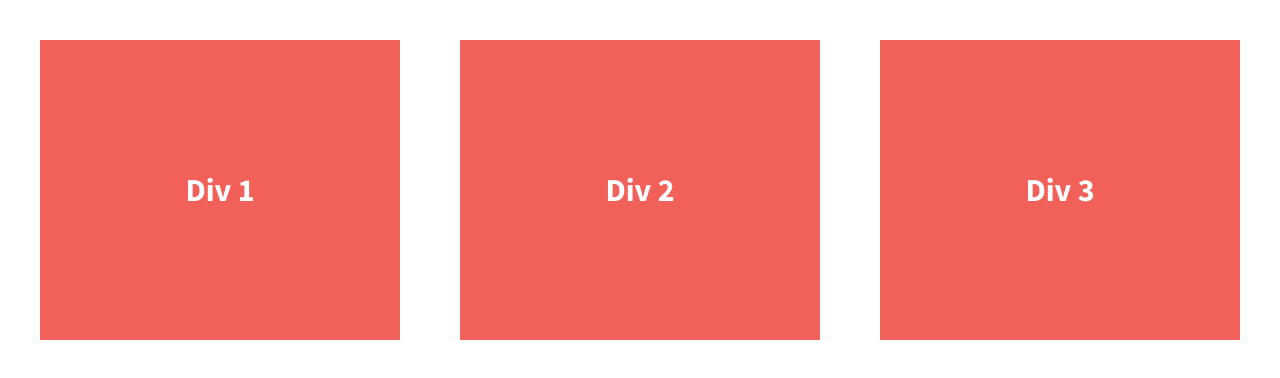
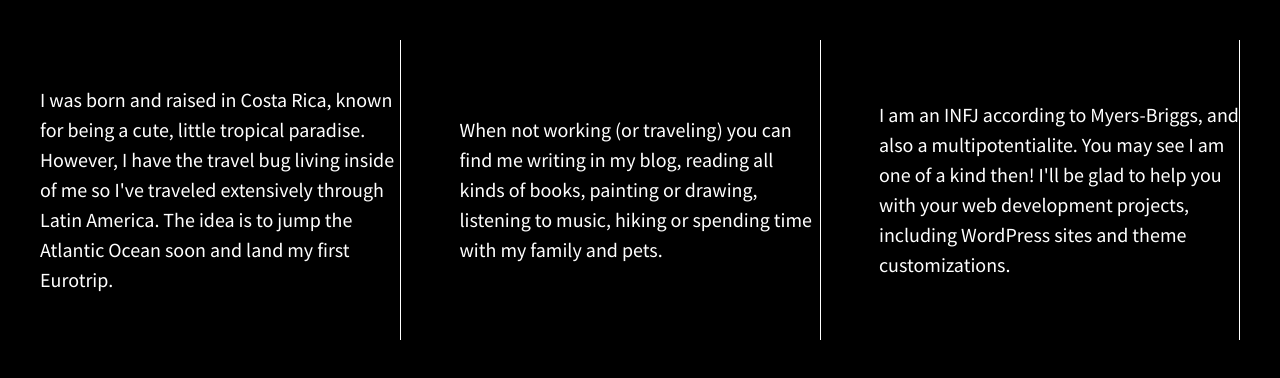
Before and after one commit to Marcelu83/divs-flexbox-challenge, a plain HTML site: page index.html in a window 1280 px wide. Drawn offline with nearby package versions, Linux system fonts and the light colour scheme.

Commit message:
Grid layout-Border issue

```diff
--- a/css/main.css
+++ b/css/main.css
@@ -97,8 +97,9 @@ textarea {
 
 
 html {
-  background-color: #fff;
-  height: 100%;
+  background-color: #000;
+    height: 100%;
+    width:100%;
 }
 
 body {
@@ -110,22 +111,25 @@ body {
 
 .wrapper {
   /*add display:flex and set justify-content to space-between*/
-  font-weight: 700;
+  font-weight: 500;
   display:flex;
   justify-content: space-between;
+  align-items:center;
 }
 
 .div-1, .div-2, .div-3 {
   /*give the divs a width of 30%, add display:flex, set justify-content and align-items to center*/
   color: #fff;
   line-height: 1.5em;
-  font-size: 1.6em;
-  background-color: #f16059;
+  font-size: 1em;
+  background-color: #000;
   height: 300px;
   width:30%;
   display:flex;
   justify-content:center;
   align-items: center;
+  border-right:1px solid white;
+
 
 }
 
--- a/index.html
+++ b/index.html
@@ -23,13 +23,26 @@
 
         <section class="wrapper">
             <div class="div-1">
-                Div 1
+            <p>I was born and raised in Costa Rica, known for being a cute, little
+              tropical paradise. However, I have the travel bug living inside of
+              me so I've traveled extensively through Latin America.
+              The idea is to jump the Atlantic Ocean soon and land my
+              first Eurotrip.</p>
             </div>
+
             <div class="div-2">
-                Div 2
-            </div>
+              <p>When not working (or traveling) you can find me writing in my blog,
+                reading all kinds of books, painting or drawing, listening to music, hiking
+                or spending time with my family and pets.</p>
+
+              </div>
+
             <div class="div-3">
-                Div 3
+              <p>  I am an INFJ according to Myers-Briggs, and also a multipotentialite.
+                  You may see I am one of a kind then! I'll be glad to help you with your
+                  web development projects, including WordPress
+                   sites and theme customizations.</p>
+
             </div>
         </section>
 
```
